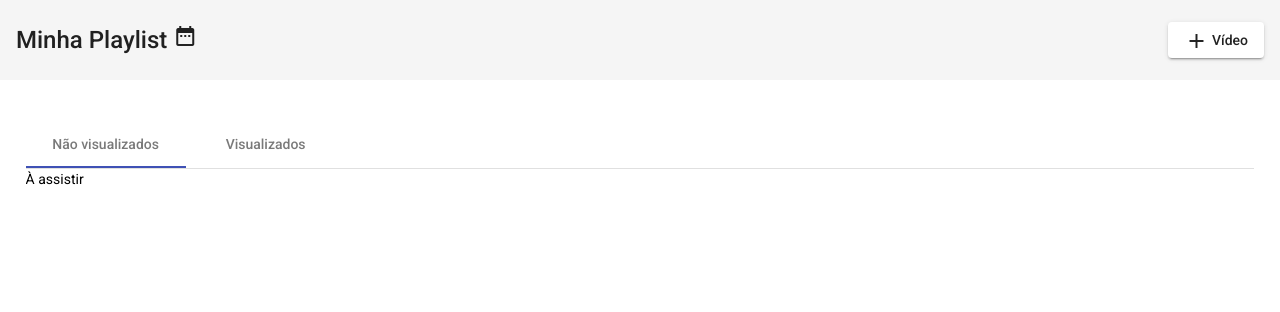
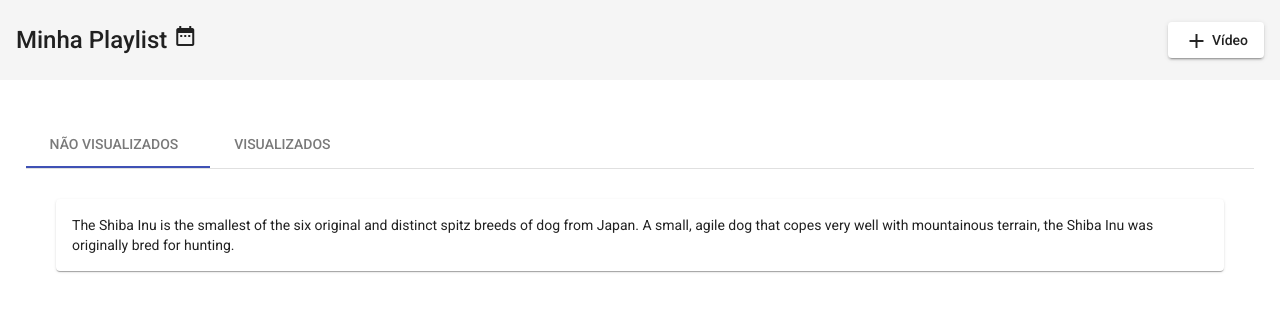
Before and after one commit to mauriciomarcos/playlist-frontend-angular, an Angular app in the folder playlist-frontend/: page / in a window 1280 px wide. Shown: the top 312 px of the page. Built offline with nearby package versions, Linux system fonts and the light colour scheme.

Commit message:
Criado o serviço e as classes de modelo para consumir a api do serverside.

```diff
--- a/playlist-frontend/package.json
+++ b/playlist-frontend/package.json
@@ -16,6 +16,7 @@
     "@angular/common": "~9.1.1",
     "@angular/compiler": "~9.1.1",
     "@angular/core": "~9.1.1",
+    "@angular/flex-layout": "^11.0.0-beta.33",
     "@angular/forms": "~9.1.1",
     "@angular/material": "^9.2.4",
     "@angular/platform-browser": "~9.1.1",
--- a/playlist-frontend/src/app/app.module.ts
+++ b/playlist-frontend/src/app/app.module.ts
@@ -10,6 +10,8 @@ import {MatIconModule} from '@angular/material/icon';
 import {MatButtonModule} from '@angular/material/button';
 import { ListVideosComponent } from './views/home/list-videos/list-videos.component';
 import {MatTabsModule} from '@angular/material/tabs';
+import {MatCardModule} from '@angular/material/card';
+import { HttpClientModule } from '@angular/common/http';
 
 @NgModule({
   declarations: [
@@ -18,13 +20,15 @@ import {MatTabsModule} from '@angular/material/tabs';
     ListVideosComponent
   ],
   imports: [
+    HttpClientModule,
     BrowserModule,
     AppRoutingModule,
     BrowserAnimationsModule,
     MatToolbarModule,
     MatIconModule,
     MatButtonModule,
-    MatTabsModule
+    MatTabsModule,
+    MatCardModule
   ],
   providers: [],
   bootstrap: [AppComponent]
--- a/playlist-frontend/src/app/views/home/list-videos/list-videos.component.css
+++ b/playlist-frontend/src/app/views/home/list-videos/list-videos.component.css
@@ -3,3 +3,11 @@
     padding-left: 2%;
     padding-right: 2%;
 }
+
+#fxLayout{
+    padding: 2%;
+}
+
+#iteracao-ngfor{
+    margin: 0.5%;
+}
--- a/playlist-frontend/src/app/views/home/list-videos/list-videos.component.html
+++ b/playlist-frontend/src/app/views/home/list-videos/list-videos.component.html
@@ -1,4 +1,24 @@
 <mat-tab-group mat-align-tabs="start" id="mat-tab-group">
-    <mat-tab label="Não visualizados">À assistir</mat-tab>
-    <mat-tab label="Visualizados">Já assistidos</mat-tab>
+    <mat-tab label="NÃO VISUALIZADOS">
+        <div id="fxLayout" fxLayout="row" fxLayoutAlign="start center" >
+            <div id="iteracao-ngfor">
+                <mat-card class="example-card" fxFlex="0 1 calc(33.3% - 11px)" fxFlex.lt-md="0 1 calc(50% - 11px)" fxFlex.lt-sm="100%">
+
+                    <mat-card-header>
+                    </mat-card-header>
+
+                    <mat-card-content>
+                      <p>
+                        The Shiba Inu is the smallest of the six original and distinct spitz breeds of dog from Japan.
+                        A small, agile dog that copes very well with mountainous terrain, the Shiba Inu was originally
+                        bred for hunting.
+                      </p>
+                    </mat-card-content>
+                </mat-card>
+            </div>
+        </div>
+    </mat-tab>
+
+    <mat-tab label="VISUALIZADOS">
+    </mat-tab>
 </mat-tab-group>
```
Also changed, not shown: playlist-frontend/src/app/shared/model/live.model.ts (added, +8 -0 lines), playlist-frontend/src/app/shared/model/responsePageable.model.ts (added, +13 -0 lines), playlist-frontend/src/app/shared/service/video.service.ts (added, +22 -0 lines), 1 other file (tests, documents, lock files or other folders).
